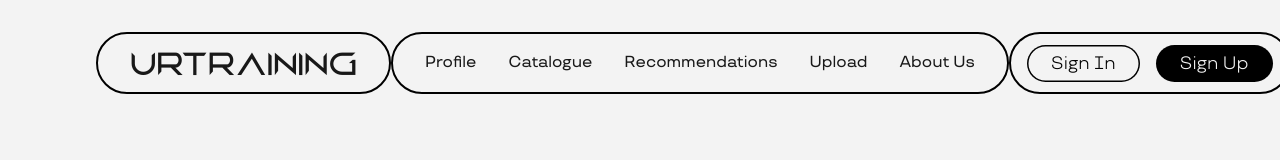
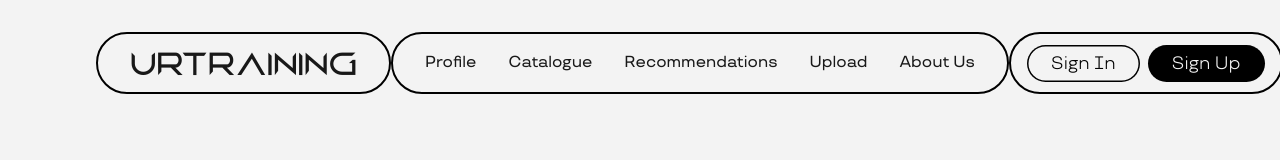
Before and after one commit to IU-Capstone-Project-2025/UrTraining, a React (Vite) app in the folder frontend/: page / in a window 1280 px wide. Shown: the top 160 px of the page. Built offline with nearby package versions, Linux system fonts and the light colour scheme.

Commit message:
Login and Register system

```diff
--- a/frontend/src/components/App.tsx
+++ b/frontend/src/components/App.tsx
@@ -3,7 +3,7 @@ import '../css/App.css';
 import './Navbar';
 import { BrowserRouter, Routes, Route } from "react-router-dom";
 import { QueryClient, QueryClientProvider } from '@tanstack/react-query'
-import Navbar from './Navbar'
+import NavbarPage from '../pages/NavbarPage';
 import HomePage from '../pages/HomePage';
 import SignInPage from '../pages/SignInPage';
 import SignUpPage from '../pages/SignUpPage';
@@ -11,15 +11,33 @@ import TraineeBeginPage from '../pages/TraineeBeginPage';
 import TrainerBeginPage from '../pages/TrainerBeginPage';
 import SurveyPage from '../pages/SurveyPage';
 import ExampleCoursePage from '../pages/ExampleCoursePage';
+import { useEffect, useState } from 'react';
+import { AuthContext, type AuthCredentialsTokens } from './context/AuthContext';
 
 const queryClient = new QueryClient()
 
 const App = () => {
+  const [accessToken, SetAccessToken] = useState<String>("")
+
+  useEffect(() => {
+    const token = localStorage.getItem('token')
+    if (token) {
+      SetAccessToken(token)
+    }
+  }, [accessToken])
+
+
+  const contextValue: AuthCredentialsTokens = {
+    access_token: accessToken,
+    setAccessToken: SetAccessToken
+  }
+
   return (
+    <AuthContext value={contextValue}>
       <QueryClientProvider client={queryClient}>
         <BrowserRouter>
           <Routes>
-          <Route path="/" element={<Navbar />}>
+            <Route path="/" element={<NavbarPage />}>
               <Route index element={<HomePage />} />
               <Route path="signup" element={<SignUpPage />} />
               <Route path="signin" element={<SignInPage />} />
@@ -31,6 +49,7 @@ const App = () => {
           </Routes>
         </BrowserRouter>
       </QueryClientProvider>
+    </AuthContext>
   );
 };
 
--- a/frontend/src/components/Navbar.tsx
+++ b/frontend/src/components/Navbar.tsx
@@ -1,8 +1,15 @@
 // import React from 'react'
+import { useContext } from 'react';
 import '../css/Navbar.css'
 import { Outlet, Link } from "react-router-dom";
+import AuthContext from './context/AuthContext';
+import type { UserProp } from './interface/userInterface';
 
-const Header = () => {
+const Navbar = (data: any) => {
+  const authData = useContext(AuthContext)
+
+  const userData = data as UserProp
+
   return (
     <>
       <div className='navbar'>
@@ -30,7 +37,8 @@ const Header = () => {
             About Us
           </Link>
         </div>
-        <div className='navbar__auth'>
+        <div className='navbar__user'>
+          <div className='navbar__auth' style={authData.access_token !== "" ? { display: "none" } : {}}>
             <Link to="/signin">
               <button className='btn-basic-white'>
                 Sign In
@@ -42,10 +50,14 @@ const Header = () => {
               </button>
             </Link>
           </div>
+          <div className='navbar__user__data' style={authData.access_token === "" ? { display: "none" } : {}}>
+            <h2>Hello, {userData?.user_info?.username ?? "none"}</h2>
+          </div>
+        </div>
       </div>
       <Outlet />
     </>
   )
 }
 
-export default Header
+export default Navbar
--- /dev/null
+++ b/frontend/src/components/context/AuthContext.ts
@@ -0,0 +1,13 @@
+import React, { createContext } from 'react'
+
+export interface AuthCredentialsTokens {
+  access_token: String;
+  setAccessToken: (new_token: String) => void;
+}
+
+export const AuthContext = createContext<AuthCredentialsTokens>({
+  access_token: "",
+  setAccessToken: () => {}
+});
+
+export default AuthContext
--- a/frontend/src/components/interface/interfaces.ts
+++ b/frontend/src/components/interface/interfaces.ts
@@ -31,6 +31,10 @@ export interface SignInSuccess {
     user_info: {
         additionalProp1: {};
     };
+}
+
+export interface UserProps {
+
 }
 
 export interface SignInFailed {
--- /dev/null
+++ b/frontend/src/components/interface/userInterface.ts
@@ -0,0 +1,56 @@
+export interface UserProp {
+  user_info: UserInfo
+}
+
+export interface UserInfo {
+  id: number
+  username: string
+  email: string
+  full_name: string
+  is_admin: boolean
+  created_at: string
+  updated_at: any
+  training_profile: TrainingProfile
+}
+
+export interface TrainingProfile {
+  basic_information: BasicInformation
+  training_goals: string[]
+  training_experience: TrainingExperience
+  preferences: Preferences
+  health: Health
+  training_types: TrainingTypes
+}
+
+export interface BasicInformation {
+  gender: string
+  age: number
+  height_cm: number
+  weight_kg: number
+}
+
+export interface TrainingExperience {
+  level: string
+  frequency_last_3_months: string
+}
+
+export interface Preferences {
+  training_location: string
+  location_details: string
+  session_duration: string
+}
+
+export interface Health {
+  joint_back_problems: boolean
+  chronic_conditions: boolean
+  health_details: any
+}
+
+export interface TrainingTypes {
+  strength_training: number
+  cardio: number
+  hiit: number
+  yoga_pilates: number
+  functional_training: number
+  stretching: number
+}
--- a/frontend/src/css/Navbar.css
+++ b/frontend/src/css/Navbar.css
@@ -43,15 +43,17 @@
     gap: 2rem;
 }
 
-.navbar__auth {
+.navbar__user {
     padding: 1rem;
     gap: 1rem;
 }
 
-/* .navbar__auth > * {
-    padding: 0.75rem 1.25rem
-} */
-
-.navbar__auth button {
+.navbar__user button {
     padding: 0.5rem 1.5rem;
 }
+
+.navbar__auth {
+    display: flex;
+    flex-direction: row;
+    gap: 0.5rem;
+}
--- a/frontend/src/pages/HomePage.tsx
+++ b/frontend/src/pages/HomePage.tsx
@@ -1,7 +1,14 @@
 // import React from 'react'
+import { useContext } from 'react';
 import Welcome from '../components/Welcome';
+import AuthContext from '../components/context/AuthContext';
 
 const HomePage = () => {
+  const authData = useContext(AuthContext)
+
+  console.log(authData.access_token);
+
+
   return (
     <>
       <Welcome />
--- /dev/null
+++ b/frontend/src/pages/NavbarPage.tsx
@@ -0,0 +1,49 @@
+// import React from 'react'
+import axios, { AxiosError } from 'axios';
+import Navbar from '../components/Navbar'
+import type { SignInFailed } from '../components/interface/interfaces';
+import { useQuery } from '@tanstack/react-query';
+import { useContext } from 'react';
+import AuthContext from '../components/context/AuthContext';
+import type { UserProp } from '../components/interface/userInterface';
+
+const endpoint = 'http://localhost:8000'
+
+async function userInfoRequest(
+    token: String
+): Promise<String> {
+  try {
+    const resp = await axios.get<String>(
+      `${endpoint}/auth/me`,
+      {
+        headers: {
+          Authorization: `Bearer ${token}`
+        }
+      }
+    );
+    return resp.data;
+  } catch (error: unknown) {
+    if (axios.isAxiosError(error) && error.response) {
+      throw error as AxiosError<SignInFailed>;
+    }
+    throw error;
+  }
+}
+
+const NavbarPage = () => {
+    const authData = useContext(AuthContext)
+
+    const { data, isLoading, status } = useQuery({
+        queryKey: ['me'],
+        queryFn: () => userInfoRequest(authData.access_token),
+        enabled: authData.access_token !== ""
+    })
+
+    return (
+        <>
+            <Navbar {...data}/>
+        </>
+    )
+}
+
+export default NavbarPage
--- a/frontend/src/pages/SignInPage.tsx
+++ b/frontend/src/pages/SignInPage.tsx
@@ -1,11 +1,13 @@
 // import React from 'react'
 import axios, { AxiosError } from 'axios';
-import { useEffect, useState } from "react"
+import { useContext, useEffect, useState } from "react"
 import Sign from "../components/Sign"
 import { example_signin_data } from "../components/data/example_json_data"
 import type { CredentialsData, SignInSuccess, SignInFailed } from "../components/interface/interfaces"
 import SignPageContext, { emptyCredentials, type SignContextType } from "../components/context/SignPageContext"
-import { useMutation } from "@tanstack/react-query"
+import { useMutation, useQuery } from "@tanstack/react-query"
+import { useNavigate } from 'react-router-dom';
+import AuthContext from '../components/context/AuthContext';
 
 const endpoint = 'http://localhost:8000'
 
@@ -28,6 +30,9 @@ async function signInRequest(
 
 const SignInPage = () => {
   const [credentials, setCredentials] = useState<CredentialsData>(emptyCredentials)
+  const authData = useContext(AuthContext)
+  const navigate = useNavigate();
+
 
   const contextValue: SignContextType = {
     credentials: credentials,
@@ -37,7 +42,10 @@ const SignInPage = () => {
   const signInMutation = useMutation<SignInSuccess, AxiosError<SignInFailed>, CredentialsData>({
     mutationFn: signInRequest,
     onSuccess: (data) => {
-      console.log('Logged in:', data.access_token);
+      localStorage.setItem('token', data.access_token)
+      authData.setAccessToken(data.access_token)
+      console.log('Logged in!');
+      navigate("/")
     },
     onError: (error) => {
       console.error('Login failed:', error);
--- a/frontend/src/pages/SignUpPage.tsx
+++ b/frontend/src/pages/SignUpPage.tsx
@@ -1,11 +1,13 @@
 // import React from 'react'
 import axios, { AxiosError } from "axios";
-import { useEffect, useState } from "react";
+import { useContext, useEffect, useState } from "react";
 import Sign from "../components/Sign"
 import { example_signup_data } from "../components/data/example_json_data"
 import type { CredentialsData, SignUpFailed, SignUpSuccess } from "../components/interface/interfaces";
 import SignPageContext, { emptyCredentials, type SignContextType } from "../components/context/SignPageContext";
 import { useMutation } from "@tanstack/react-query";
+import AuthContext from "../components/context/AuthContext";
+import { useNavigate } from "react-router-dom";
 
 const endpoint = 'http://localhost:8000'
 
@@ -28,6 +30,8 @@ async function signUpRequest(
 
 const SignUpPage = () => {
   const [credentials, setCredentials] = useState<CredentialsData>(emptyCredentials)
+  const authData = useContext(AuthContext)
+  const navigate = useNavigate();
 
   const contextValue: SignContextType = {
     credentials: credentials,
@@ -37,7 +41,8 @@ const SignUpPage = () => {
   const signUpMutation = useMutation<SignUpSuccess, AxiosError<SignUpFailed>, CredentialsData>({
       mutationFn: signUpRequest,
       onSuccess: (data) => {
-        console.log('Register success:', data.message);
+        console.log('Register success!');
+        navigate("/signin")
       },
       onError: (error) => {
         console.error('Register failed:', error);
```
Lines whose indentation alone changed are shown as unchanged.
